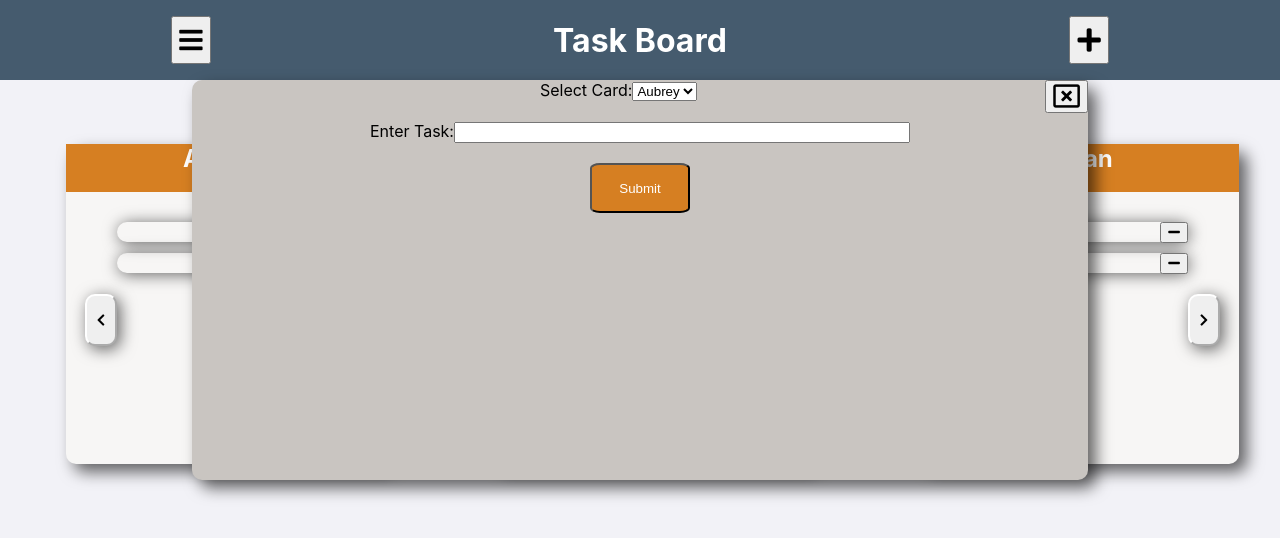
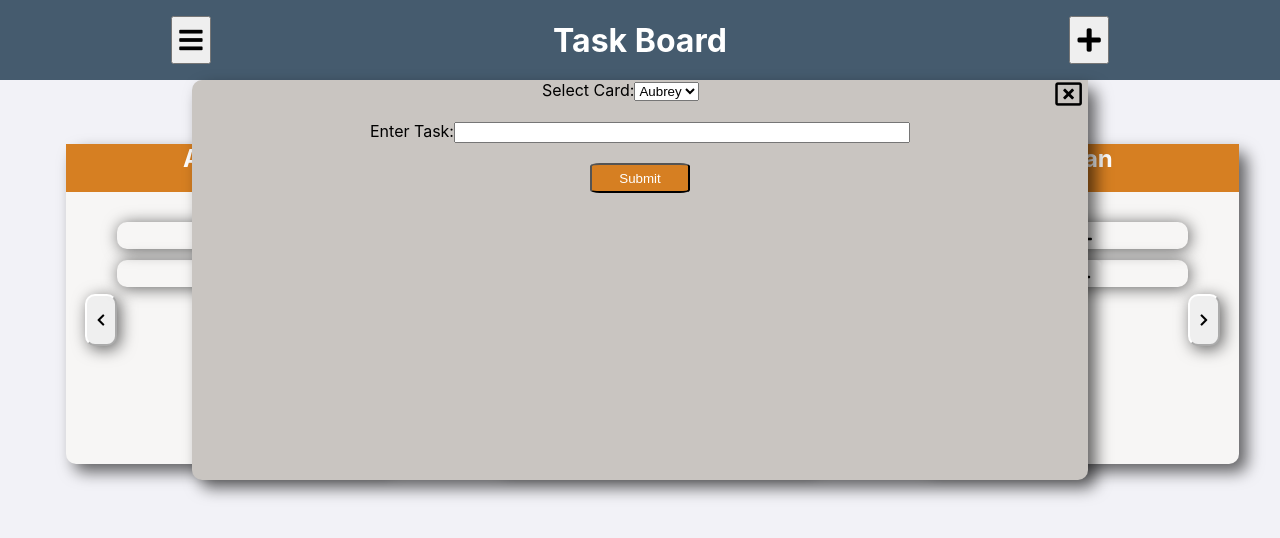
Before and after one commit to jmw321/Todolist, a React (Create React App) app: page / in a window 1280 px wide. Both pictures are taken after a click on the button 1089 px from the left and 40 px from the top of the page. Shown: the top 538 px of the page. Built offline with nearby package versions, Linux system fonts and the light colour scheme.

Commit message:
updated form close, delete item css

```diff
--- a/src/App.css
+++ b/src/App.css
@@ -141,19 +141,33 @@ header {
 }
 
 .cardItemDelete {
-  float: right;
+
+  padding: 5%;
+  border-radius: 20%;
+  height: 20px;
+  border: none;
+  background-color: #f7f6f5;
+
 }
 
 .textInput {
   width: 50%;
 }
 
+.fa-minus {
+  vertical-align:top;
+}
 .formSubmit {
   background-color: #d67f22;
   border-radius: 10%;
   color: white;
   width: 10%;
   height: 3%;
-  min-height: 50px;
+  min-height: 30px;
   min-width: 100px;
 }
+
+.close {
+  background-color:  #c9c5c1;
+  border: none;
+}
```
